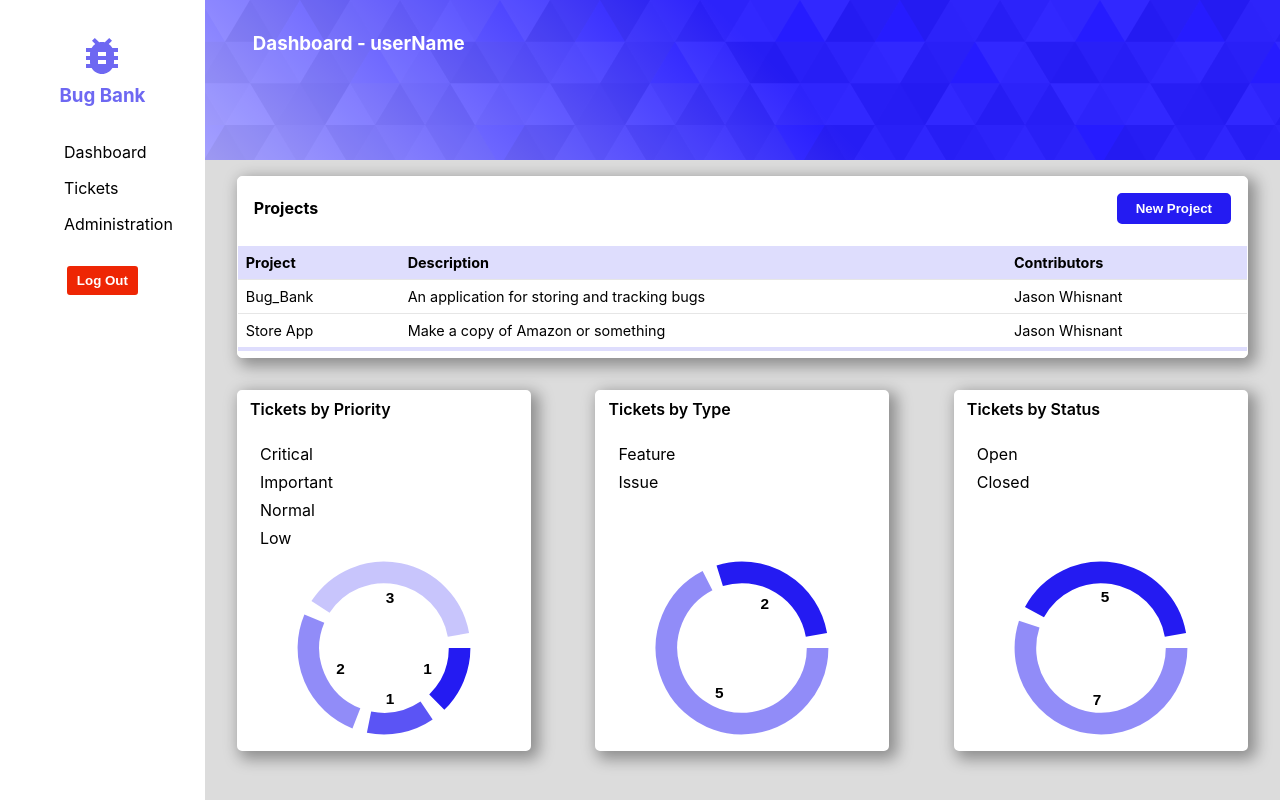
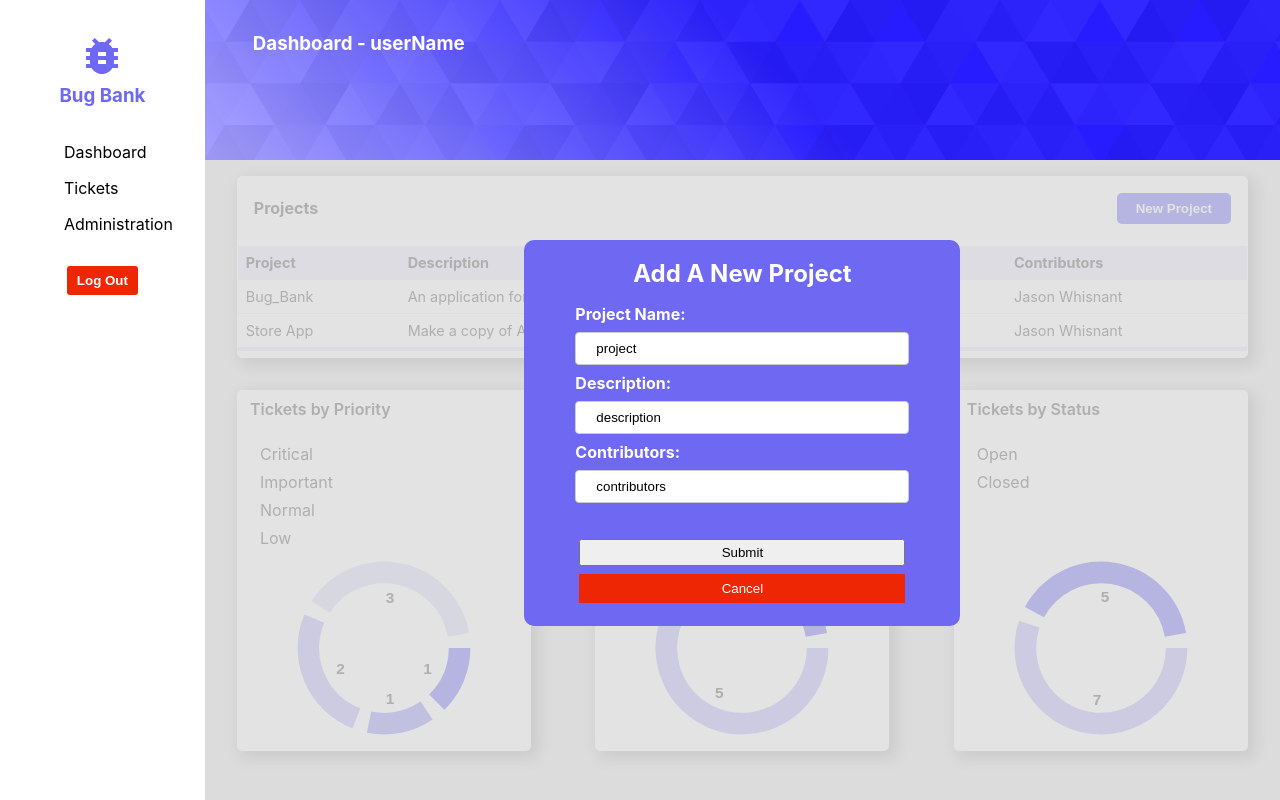
Before and after one commit to Tasups/bug-tracker-frontend, a React (Create React App) app: page / in a window 1280 px wide. Built offline with nearby package versions, Linux system fonts and the light colour scheme.

Commit message:
addProject Modal styled

```diff
--- a/src/App.css
+++ b/src/App.css
@@ -83,7 +83,7 @@
 /*  font-weight: bold;*/
 /*}*/
 
-/* MAIN ***********************************************************/
+/* DASHBOARD ******************************************************/
 
 .dashboard-container {
   position: absolute;
@@ -98,6 +98,86 @@
   justify-content: space-around;
   width: 100%;
   margin: 2rem auto;
+}
+
+.dashboard-project-modal {
+  position: absolute;
+  background-color: rgba(110, 104, 242, 1);
+  z-index: 10;
+  min-height: 20rem;
+  width: 40%;
+  border: 3px solid rgba(110, 104, 242, 1);
+  border-radius: 10px;
+  left: 0;
+  right: 0;
+  margin: 5rem auto;
+}
+
+.dashboard-project-modal h2 {
+  color: white;
+  font-weight: bold;
+  margin: 1rem;
+  text-align: center;
+}
+
+.dashboard-project-modal form {
+  display: flex;
+  flex-direction: column;
+  margin: 1rem 3rem;
+}
+
+.dashboard-project-modal label {
+  color: white;
+  font-weight: bold;
+}
+
+.dashboard-project-modal input[type=text], select {
+  width: 100%;
+  padding: 0.5rem 20px;
+  margin: 8px 0;
+  display: inline-block;
+  border: 1px solid #ccc;
+  border-radius: 4px;
+  box-sizing: border-box;
+}
+
+.dashboard-project-modal input[type=submit] {
+  width: 100%;
+  background-color: #4CAF50;
+  color: white;
+  padding: 14px 20px;
+  margin: 8px 0;
+  border: none;
+  border-radius: 4px;
+  cursor: pointer;
+}
+
+.dashboard-project-modal input[type=submit]:hover {
+  background-color: #45a049;
+}
+
+.dashboard-project-modal input:last-of-type {
+  margin-bottom: 2rem;
+}
+
+.dashboard-project-modal button {
+  margin: 0.25rem;
+  padding: 0.25rem;
+}
+
+.cancel-modal {
+  background-color: #EE2604;
+  border: solid 3px #EE2604;
+  color: white;
+}
+
+.cancel-modal:hover {
+  background-color: #e85f48;
+  border: solid 3px #e85f48;
+}
+
+.grayed-out {
+  opacity: 0.2;
 }
 
 /* PROJECT CARD ***************************************************/
--- a/src/App.js
+++ b/src/App.js
@@ -1,4 +1,3 @@
-// import { useState, useEffect } from 'react'
 
 import './App.css'
 // import data from './data/fakedata.json'
@@ -10,8 +9,6 @@ import Dashboard from './components/dashboard/Dashboard'
 
 
 function App() {
-
-  // const [issues, setIssues] = useState([])
 
   // // will need to change to BACKEND_API when ready
   // useEffect(() => {
--- a/src/components/dashboard/Dashboard.js
+++ b/src/components/dashboard/Dashboard.js
@@ -1,18 +1,52 @@
-import React from 'react';
+import { useState } from 'react'
 
-import ProjectCard from './ProjectCard';
+import ProjectCard from './ProjectCard'
 import TixByPriority from './TixByPriority'
 import TixByType from './TixByType'
 import TixByStatus from './TixByStatus'
 
 const Dashboard = () => {
+
+  const [ open, setOpen ] = useState(true);
+
+  const handleClick = () => {
+    setOpen(false)
+  }
+
+  // const [check, setCheck] = useState(false);
+  // ...
+  // setCheck(prevCheck => !prevCheck);
+
   return(
     <main className="dashboard-container">
-      <ProjectCard />
-      <div className="dashboard-card-container">
-        <TixByPriority />
-        <TixByType />
-        <TixByStatus />
+
+      { open &&
+        <section className="dashboard-project-modal">
+          <h2>Add A New Project</h2>
+          <form>
+            <label for="projectname">Project Name: </label>
+            <input type="text" id="projectname" name="projectname" value="project" />
+
+            <label for="description">Description: </label>
+            <input type="text" id="description" name="description" value="description" />
+            {/* the following input will need to be dynamic to capture all available contributors*/}
+            <label for="contributors">Contributors: </label>
+            <input type="text" id="contributors" name="contributors" value="contributors" />
+            <button type="submit">Submit</button>
+            <button className="cancel-modal" onClick={handleClick}>Cancel</button>
+          </form>
+
+        </section>
+      }
+      <div className={open && "grayed-out"}>
+        <ProjectCard
+
+        />
+        <div className="dashboard-card-container">
+          <TixByPriority />
+          <TixByType />
+          <TixByStatus />
+        </div>
       </div>
     </main>
     );
--- a/src/components/dashboard/ProjectCard.js
+++ b/src/components/dashboard/ProjectCard.js
@@ -1,4 +1,3 @@
-import React from 'react';
 
 const ProjectCard = () => {
   return (
```
Also changed, not shown: src/context/DataProvider.js (added).
